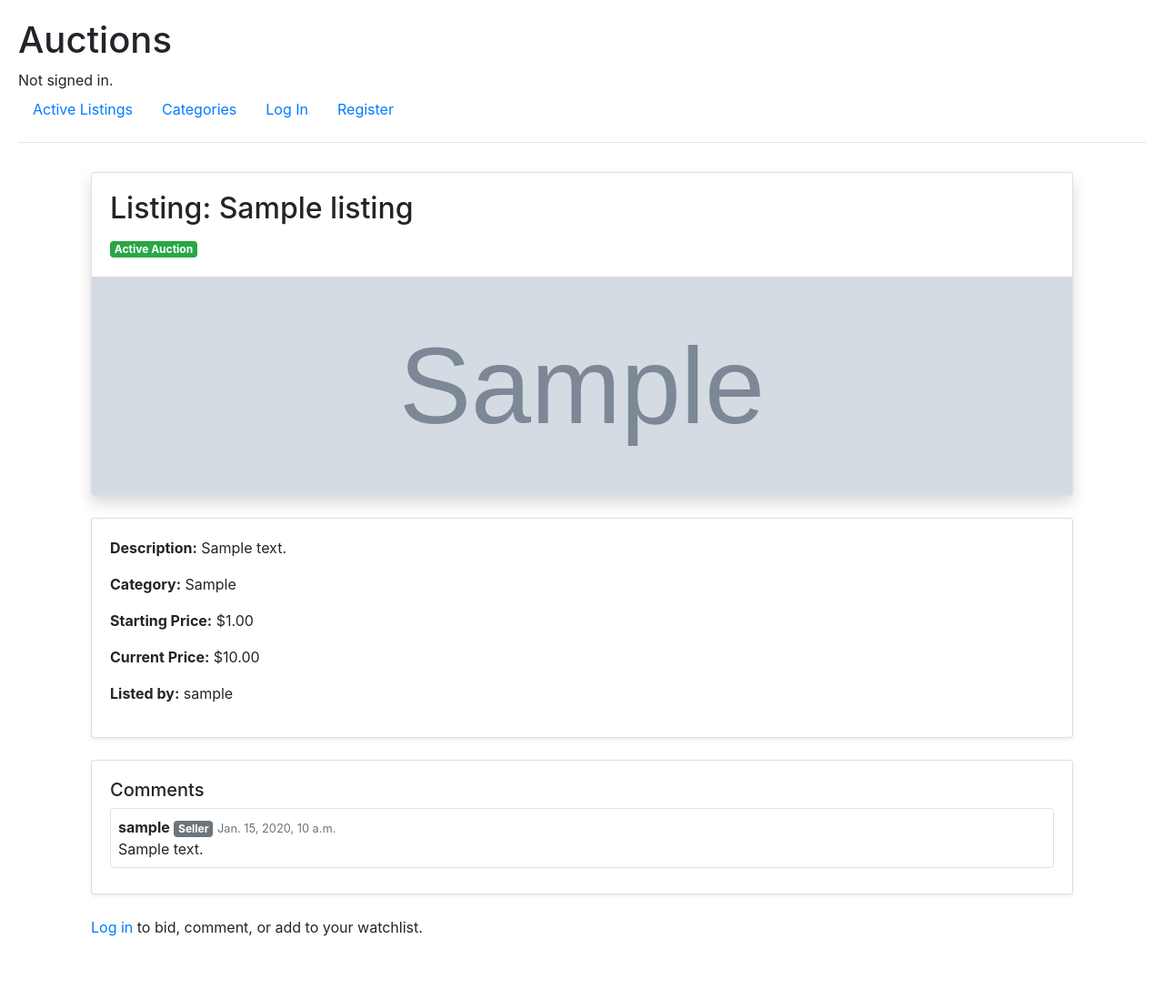
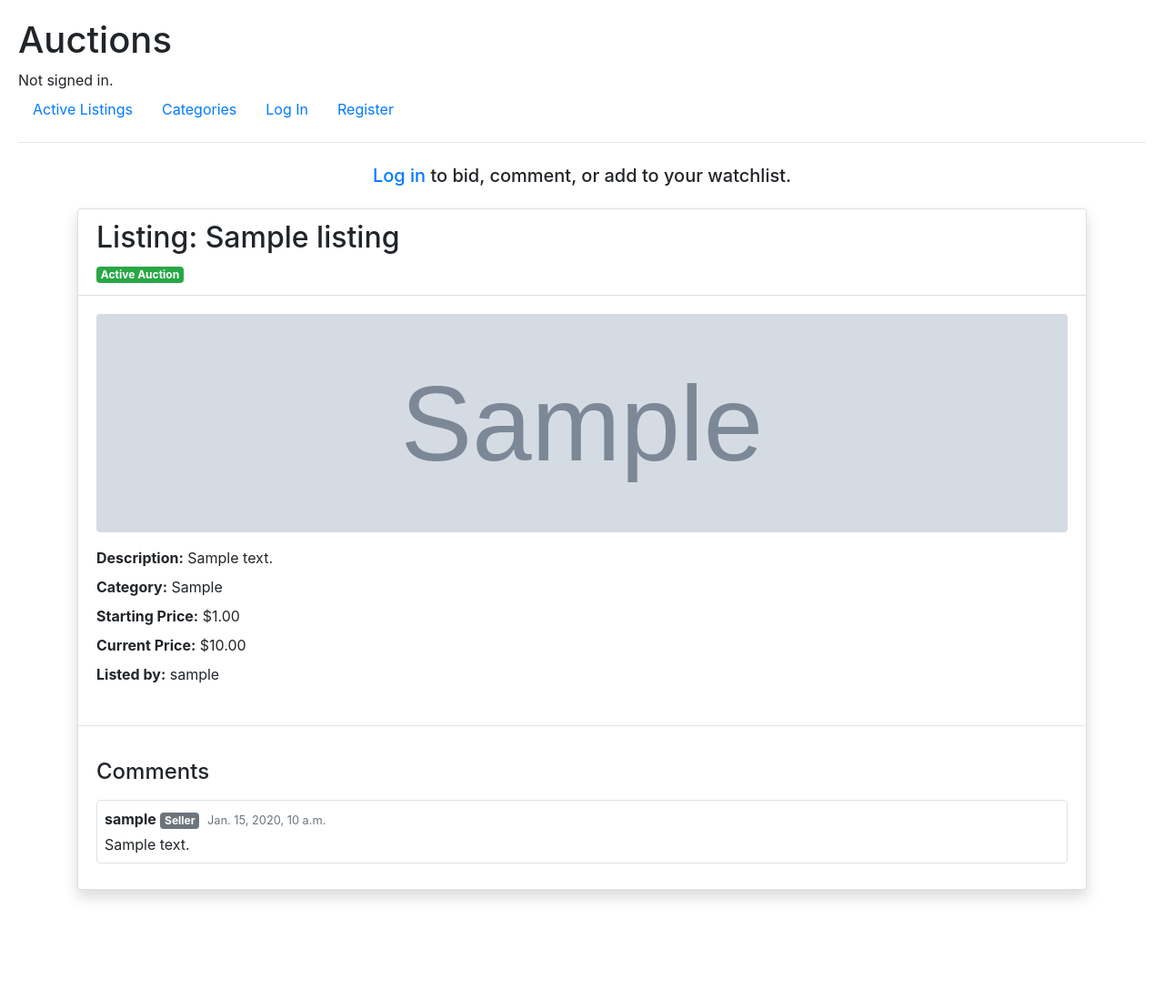
Before and after one commit to davidjs1212/Commerce, a Django app: page /listing/1/ in a window 1280 px wide. Shown: the whole page at 91% size. After the commit the page ends 989 px from the top, so only its background shows below. Run offline with Django 3.2, Linux system fonts and the light colour scheme; tables that the repository leaves empty hold one stand-in row (values such as "Sample post"); grey boxes marked "Sample" are stand-in pictures; some libraries are stand-ins or nearby versions.

Commit message:
Added styling and cleaned codebase.

```diff
--- a/auctions/forms.py
+++ b/auctions/forms.py
@@ -6,13 +6,16 @@ class ListingForm(forms.ModelForm):
     class Meta:
         model = Listing
         fields = ["title", "description", "starting_bid", "photo", "category"]
+        widgets = {
+            "title": forms.TextInput(attrs={"class": "form-control", "placeholder": "Enter a title", "style": "max-width:400px",}),
+            "description": forms.Textarea(attrs={"class": "form-control", "rows":8, "placeholder": "Enter a description"}),
+            "starting_bid": forms.NumberInput(attrs={"class": "form-control", "step": "0.01","placeholder": "$0.00", "style": "max-width:150px",}),
+            "photo": forms.URLInput(attrs={"class": "form-control", "placeholder": "Optional", "style": "max-width:400px",}),
+            "category": forms.TextInput(attrs={"class": "form-control", "placeholder": "Optional", "style": "max-width:400px",}),
+        }
 
-        widgets = {
-            "title": forms.TextInput(attrs={"class": "form-control", "placeholder": "Enter a title"}),
-            "description": forms.Textarea(attrs={"class": "form-control", "rows":8, "placeholder": "Enter a description"}),
-            "starting_bid": forms.NumberInput(attrs={"class": "form-control", "step": "0.01","placeholder": "$0.00"}),
-            "photo": forms.URLInput(attrs={"class": "form-control", "placeholder": "Optional"}),
-            "category": forms.TextInput(attrs={"class": "form-control", "placeholder": "Optional"}),
+        labels = {
+            "photo": "Photo URL"
         }
 
 
@@ -20,9 +23,13 @@ class BidForm(forms.ModelForm):
     class Meta:
         model = Bid
         fields = ["amount"]
-
         widgets = {
-            "amount": forms.NumberInput(attrs={"class": "form-control", "step": "0.01", "placeholder": "Enter your bid"})
+            "amount": forms.NumberInput(attrs={
+                "class": "form-control",
+                "step": "0.01",
+                "placeholder": "Enter your bid",
+                "style": "max-width:150px",
+            })
         }
         labels = {
             "amount": "Your Bid ($)"
--- a/auctions/templates/auctions/create_listing.html
+++ b/auctions/templates/auctions/create_listing.html
@@ -7,7 +7,6 @@
 
     <form method="post">
         {% csrf_token %}
-
         {% for field in form %}
             <div class="form-group">
                 {{ field.label_tag }}
@@ -17,6 +16,6 @@
                 {% endif %}
             </div>
         {% endfor %}
-        <button type="submit">Create</button>
+        <button type="submit" class="btn btn-success">Create</button>
     </form>
 {% endblock %}
--- a/auctions/templates/auctions/layout.html
+++ b/auctions/templates/auctions/layout.html
@@ -48,7 +48,7 @@
         <hr>
         <p>
             {% if message %}
-                <span class="alert alert-danger" role="alert">Error: {{ message }}</span>
+                <div class="alert alert-danger" role="alert">Error: {{ message }}</div>
             {% endif %}
         </p>
         <div class="container my-3">
@@ -74,7 +74,7 @@
                                             <p class="card-text mb-1">{{ listing.description }}</p>
                                             <p class="mb-3">Current Price: ${{ listing.current_price|floatformat:2 }}</p>
                                             <p class="text-muted mb-0">
-                                                <small>Created at: {{ listing.created }} by {{ listing.owner }}</small>
+                                                <small>Created: {{ listing.created }} by {{ listing.owner }}</small>
                                             </p>
                                         </div>
                                     </div>
--- a/auctions/templates/auctions/listing.html
+++ b/auctions/templates/auctions/listing.html
@@ -3,88 +3,93 @@
 {% block title %}{{ listing.title }}{% endblock %}
 
 {% block body %}
-    <div class="container py-3">
+    {% if not user.is_authenticated %}
+        <p class="text-center h5 my-4">
+            <a href="{% url 'login' %}">Log in</a> to bid, comment, or add to your watchlist.
+        </p>
+    {% endif %}
 
-        <!-- Listing header card -->
     <div class="card mb-4 shadow">
-            <div class="card-body">
-                <h2 class="card-title">Listing: {{ listing.title }}</h2>
-
+        <div class="card-header bg-white">
+            <h2 class="mb-2">Listing: {{ listing.title }}</h2>
             {% if listing.active %}
                 <span class="badge badge-success">Active Auction</span>
             {% else %}
                 <span class="badge badge-danger">Closed Auction</span>
                 {% if listing.winner == user %}
-                        <span class="badge badge-success">Congratulations! You won!</span>
+                    <span class="badge badge-success">Congratulations, you won this auction!</span>
                 {% endif %}
             {% endif %}
         </div>
+
+        <div class="card-body">
+            <div class="row align-items-start">
                 {% if listing.photo %}
+                    <div class="col-12 mb-3">
                         <img src="{{ listing.photo }}" alt="{{ listing.title }}"
-                     class="card-img-bottom" style="max-height:240px; object-fit:cover;">
+                             class="img-fluid rounded"
+                             style="max-height:240px; object-fit:cover; width:100%;">
+                    </div>
                 {% endif %}
-        </div>
 
-        <!-- Listing details card -->
-        <div class="card mb-4 shadow-sm">
-            <div class="card-body">
-                <p><strong>Description:</strong> {{ listing.description }}</p>
-                <p><strong>Category:</strong> {{ listing.category|default:"N/A" }}</p>
-                <p><strong>Starting Price:</strong> ${{ listing.starting_bid|floatformat:2 }}</p>
+                <div class="col-12">
+                    <p class="mb-2"><strong>Description:</strong> {{ listing.description }}</p>
+                    <p class="mb-2"><strong>Category:</strong> {{ listing.category|default:"N/A" }}</p>
+                    <p class="mb-2"><strong>Starting Price:</strong> ${{ listing.starting_bid|floatformat:2 }}</p>
 
                     {% if listing.active %}
-                    <p>
+                        <p class="mb-2">
                             <strong>Current Price:</strong>
                             {% if has_bids %}
                                 ${{ current_price|floatformat:2 }}
                             {% else %}
-                            No bids yet.
+                                <span class="text-muted">No bids yet.</span>
                             {% endif %}
                         </p>
                     {% else %}
-                    <p><strong>Final Price:</strong> ${{ current_price|floatformat:2 }}</p>
+                        <p class="mb-2"><strong>Final Price:</strong> ${{ current_price|floatformat:2 }}</p>
                     {% endif %}
 
                     {% if user_top_bid and listing.active %}
-                    <p>
+                        <p class="mb-2">
                             <strong>Your Highest Bid:</strong> ${{ user_top_bid|floatformat:2 }}
                             {% if user_top_bid == current_price %}
                                 <span class="badge badge-success">You currently have the highest bid</span>
                             {% endif %}
                         </p>
                     {% endif %}
-
-                <p><strong>Listed by:</strong> {{ listing.owner.username }}</p>
+                    <p class="mb-2"><strong>Listed by:</strong> {{ listing.owner.username }}</p>
+                </div>
             </div>
         </div>
 
-        <!-- Comments -->
-        <div class="card mb-4 shadow-sm">
+        {% if user.is_authenticated %}
+            <!-- Watchlist-->
             <div class="card-body">
-                <h5>Comments</h5>
-                {% for comment in comments %}
-                    <div class="border rounded p-2 mb-2">
-                        <strong>{{ comment.author.username }}</strong>
-                        {% if comment.author == listing.owner %}
-                            <span class="badge badge-secondary">Seller</span>
+                <form action="{% url 'toggle_watch' listing.id %}" method="post" class="mr-2 mb-2">
+                    {% csrf_token %}
+                    {% if user in listing.watchers.all %}
+                        <button type="submit" class="btn btn-outline-danger mb-2">Remove from Watchlist</button>
+                    {% else %}
+                        <button type="submit" class="btn btn-outline-primary mb-2">Add to Watchlist</button>
                     {% endif %}
-                        <span class="text-muted small">{{ comment.created_at }}</span>
-                        <p class="mb-0">{{ comment.body }}</p>
-                    </div>
-                {% empty %}
-                    <p class="text-muted">No comments yet.</p>
-                {% endfor %}
-            </div>
+                </form>
+
+                <!-- Close-->
+                {% if listing.active and user == listing.owner %}
+                    <form method="post" action="{% url 'listing' listing.id %}" class="mb-2">
+                        {% csrf_token %}
+                        <input type="hidden" name="action" value="close">
+                        <button type="submit" class="btn btn-danger">Close Auction</button>
+                    </form>
+                {% endif %}
             </div>
 
-        <!-- Actions -->
-        {% if user.is_authenticated %}
-
-            <!-- Bid -->
+            <!-- Bid-->
             {% if listing.active and user != listing.owner %}
-                <div class="card mb-3 shadow-sm">
+            <hr class="my-3">
                 <div class="card-body">
-                        <h5>Place a Bid</h5>
+                    <h4 class="mb-3">Place a Bid</h4>
                     <form method="post" action="{% url 'listing' listing.id %}">
                         {% csrf_token %}
                         <input type="hidden" name="action" value="bid">
@@ -92,14 +97,34 @@
                         <button type="submit" class="btn btn-success">Place Bid</button>
                     </form>
                 </div>
-                </div>
             {% endif %}
 
+        {% endif %}
 
-            <!-- Comment -->
-            <div class="card mb-3 shadow-sm">
+        <!--Comments-->
+        <hr class="my-3">
         <div class="card-body">
-                    <h5>Leave a Comment</h5>
+            <h4 class="mb-3">Comments</h4>
+            {% for comment in comments %}
+                <div class="border rounded p-2 mb-2">
+                    <strong>{{ comment.author.username }}</strong>
+                    {% if comment.author == listing.owner %}
+                        <span class="badge badge-secondary">Seller</span>
+                    {% endif %}
+                    <span class="text-muted small ml-1">{{ comment.created_at }}</span>
+                    <p class="mb-0 mt-1">{{ comment.body }}</p>
+                </div>
+            {% empty %}
+                <p class="text-muted mb-0">No comments yet.</p>
+            {% endfor %}
+        </div>
+
+        {% if user.is_authenticated %}
+            <hr class="my-3">
+
+            <!--Post Comment-->
+            <div class="card-body">
+                <h4 class="mb-3">Leave a Comment</h4>
                 <form method="post" action="{% url 'listing' listing.id %}">
                     {% csrf_token %}
                     <input type="hidden" name="action" value="comment">
@@ -107,30 +132,6 @@
                     <button type="submit" class="btn btn-primary">Post Comment</button>
                 </form>
             </div>
-            </div>
-            <!-- Watchlist -->
-            <form action="{% url 'toggle_watch' listing.id %}" method="post" class="mb-3">
-                {% csrf_token %}
-                {% if user in listing.watchers.all %}
-                    <button type="submit" class="btn btn-outline-danger">Remove from Watchlist</button>
-                {% else %}
-                    <button type="submit" class="btn btn-outline-primary">Add to Watchlist</button>
-                {% endif %}
-            </form>
-
-
-            <!-- Close listing -->
-            {% if listing.active and user == listing.owner %}
-                <form method="post" action="{% url 'listing' listing.id %}" class="mb-3">
-                    {% csrf_token %}
-                    <input type="hidden" name="action" value="close">
-                    <button type="submit" class="btn btn-danger">Close Auction</button>
-                </form>
-            {% endif %}
-        {% else %}
-            <p>
-                <a href="{% url 'login' %}">Log in</a> to bid, comment, or add to your watchlist.
-            </p>
         {% endif %}
     </div>
 {% endblock %}
```
Lines whose indentation alone changed are shown as unchanged.
